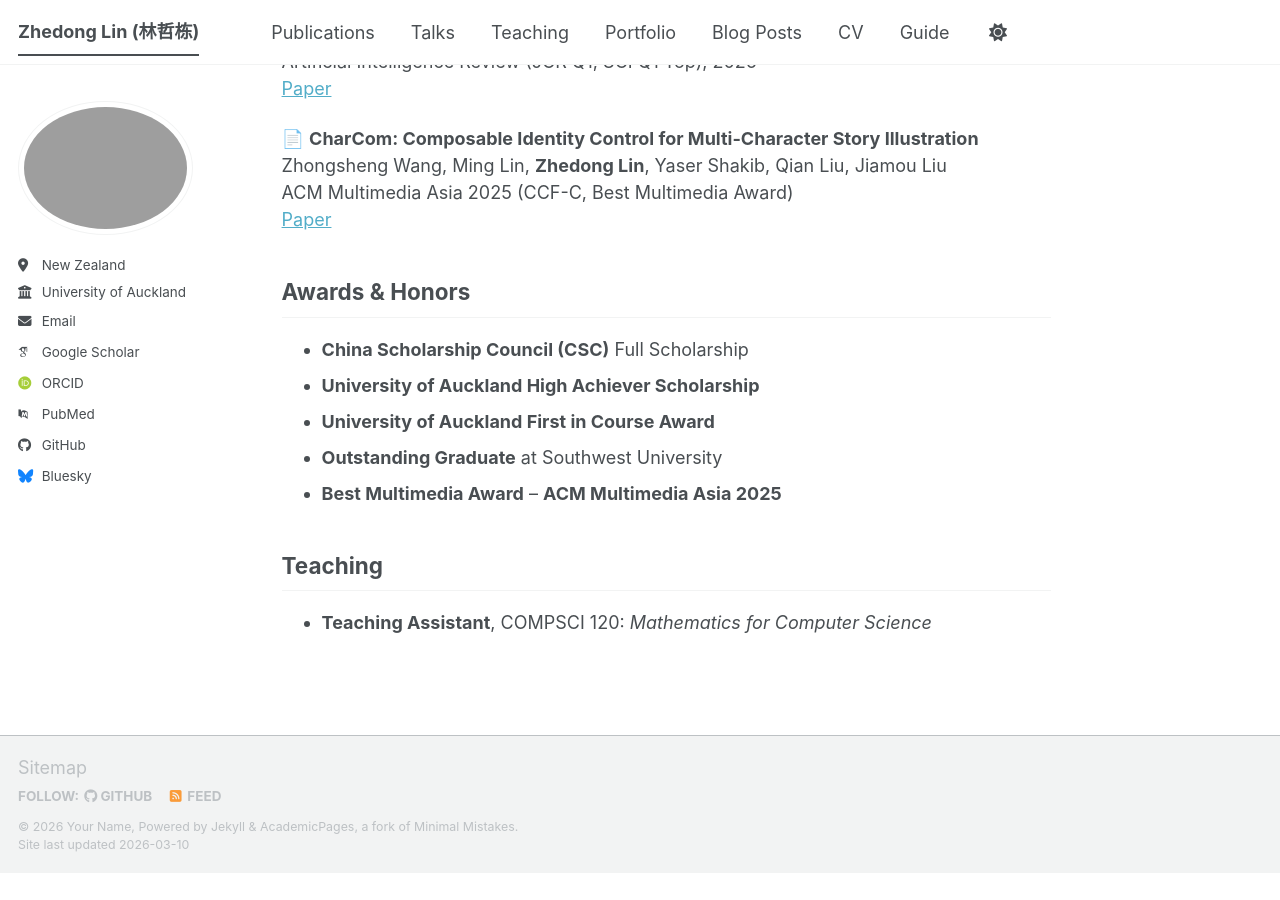
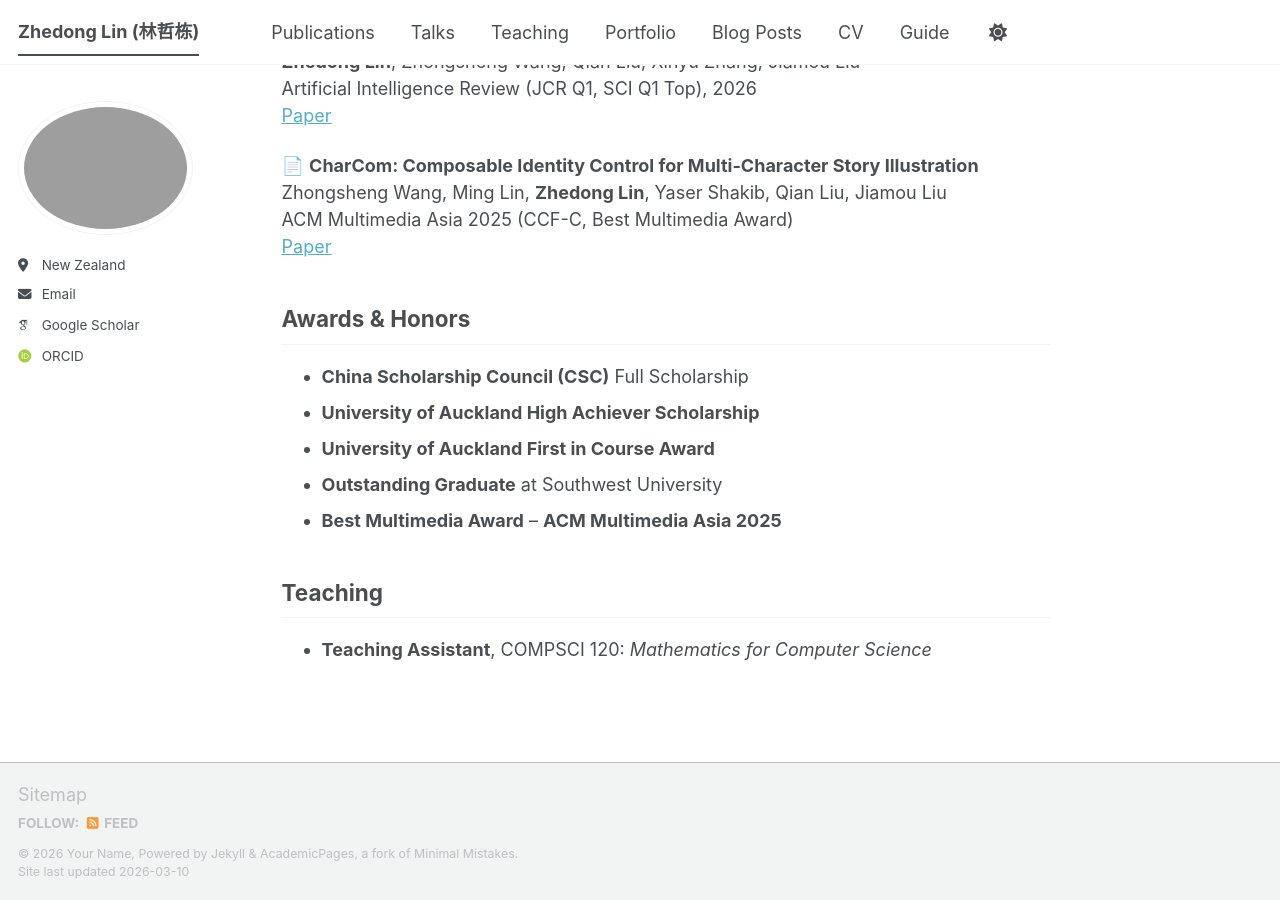
Before and after one commit to Zhedong-Lin/Zhedong-Lin.github.io, a Jekyll site: the page built from _pages/about.md, in a window 1280 px wide and 900 px high, scrolled down 1488 px. Built offline with Jekyll 4.4.1, drawn with Linux system fonts in a browser that asks for light colours; some web fonts are replaced; a script bundle is joined from its source files by our own code; library files that are not in the unit come from our copies; before the commit the page ends 2361 px from its top, so only the background shows below that; some of the changed lines change nothing that is shown.

Commit message:
UPDATE PHOTOS

```diff
--- a/_config.yml
+++ b/_config.yml
@@ -28,7 +28,7 @@
   pronouns         : # example: "she/her"
   bio              : ""
   location         : "New Zealand"
-  employer         : "University of Auckland"
+  employer         :
   uri              : # URL
   email            : "zlin629@aucklanduni.ac.nz"
 
@@ -38,10 +38,10 @@
   googlescholar    : "https://scholar.google.com/citations?user=Ex4Wi_sAAAAJ&hl=zh-CN"
   inspire-hep      : # URL
   impactstory      : # URL
-  orcid            : "https://orcid.org/yourorcidurl"
+  orcid            : "https://orcid.org/0009-0003-5079-9850"
   semantic         : # URL
   ssrn             : # URL
-  pubmed           : "https://www.ncbi.nlm.nih.gov/pubmed/?term=john+snow"
+  pubmed           :
   researchgate     : # URL
   scopus           : # URL
   zotero           : # URL
@@ -51,13 +51,13 @@
   bitbucket        : # Username - Update with your username on the site
   codepen          : # Username
   dribbble         : # Username
-  github           : "academicpages"
+  github           :
   kaggle           : # Username
   stackoverflow    : # User number or user number and name (i.e., use "1" or "1/jeff-atwood")
 
   # Social media
   artstation       : # Username
-  bluesky          : "bsky.app" # Replace this with you Bluesky username
+  bluesky          : # Replace this with your Bluesky username
   facebook         : # Username
   flickr           : # Username
   foursquare       : # Username
--- a/_pages/about.md
+++ b/_pages/about.md
@@ -9,7 +9,7 @@
 
 ## About Me
 
-<img src="https://zhedong-lin.github.io/Zhedong-Lin//images/personal.jpg"
+<img src="/images/personal.jpg"
      alt="Research overview"
      style="float: left; margin: 0 20px 15px 0; width: 180px;">
 
```
